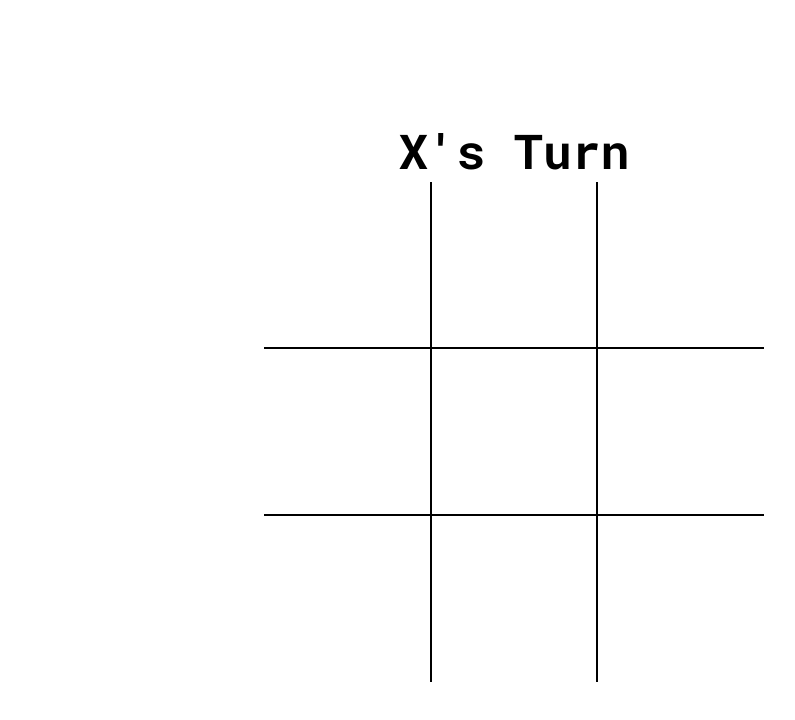
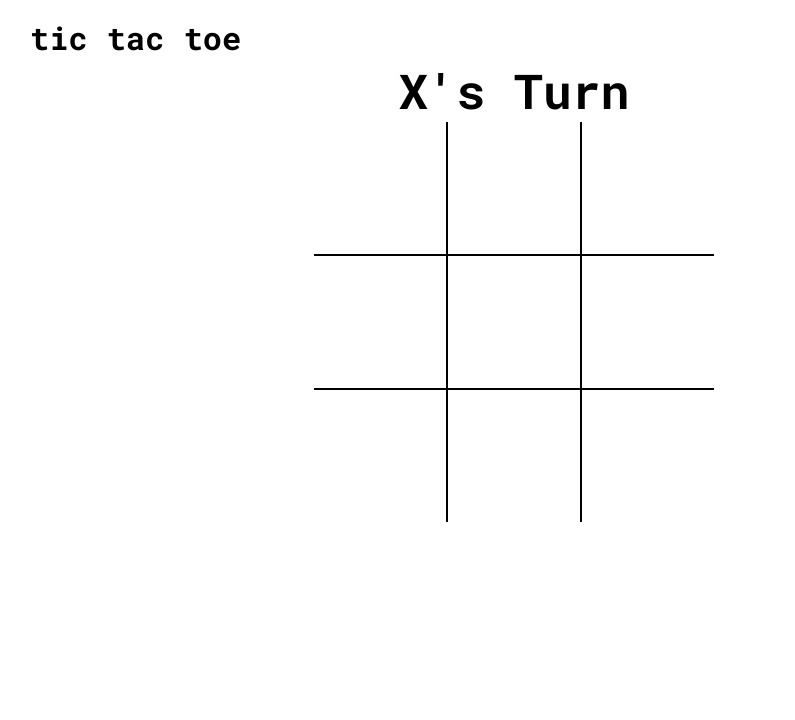
Before and after one commit to nieves-mon/just-tic-tac-toe, a plain HTML site: page index.html in a window 1280 px wide. Shown: the whole page, without its empty margins (126-921 px from the left). Drawn offline with Linux system fonts and the light colour scheme.

Commit message:
Add title

```diff
--- a/assets/styles/main.css
+++ b/assets/styles/main.css
@@ -21,6 +21,13 @@ body {
     =========================================
 */
 .main-container {
+    max-width: 1000px;
+    width: 100%;
+    min-height: 100vh;
+    padding: 1rem;
+}
+
+.board-container {
     width: 100%;
     height: auto;
     display: flex;
@@ -33,8 +40,8 @@ body {
     =========================================
 */
 .tic-tac-toe {
-    width: 500px;
-    height: 500px;
+    width: 400px;
+    height: 400px;
     display: grid;
     grid-template-columns: repeat(3, 1fr);
     grid-template-rows: repeat(3, 1fr);
@@ -73,9 +80,19 @@ body {
     Typography
     =========================================
 */
-.header {
+.title,
+#current {
+    font-family: 'Roboto Mono', monospace;
+    width: fit-content;
+}
+
+.title {
+    font-size: 2em;
+}
+
+#current {
     font-size: 3em;
-    font-family: 'Roboto Mono', monospace;
+    margin: 0 auto;
 }
 
 .mark {
--- a/index.html
+++ b/index.html
@@ -10,9 +10,14 @@
     <title>Tic Tac Toe</title>
 </head>
 <body>
-    <h3 id="current" class="header"></h3>
+    <div class="main-container">
+        <header>
+            <h1 class="title">tic tac toe</h1>
+        </header>
 
-    <div class="main-container">
+        <h3 id="current"></h3>
+
+        <div class="board-container">
             <div class="tic-tac-toe">
                 <div class="cell top left">
                     <span class="mark"></span>
@@ -43,6 +48,7 @@
                 </div>
             </div>
         </div>
+    </div>
 
     <script src="assets/scripts/app.js"></script>
 </body>
```
Lines whose indentation alone changed are shown as unchanged.
